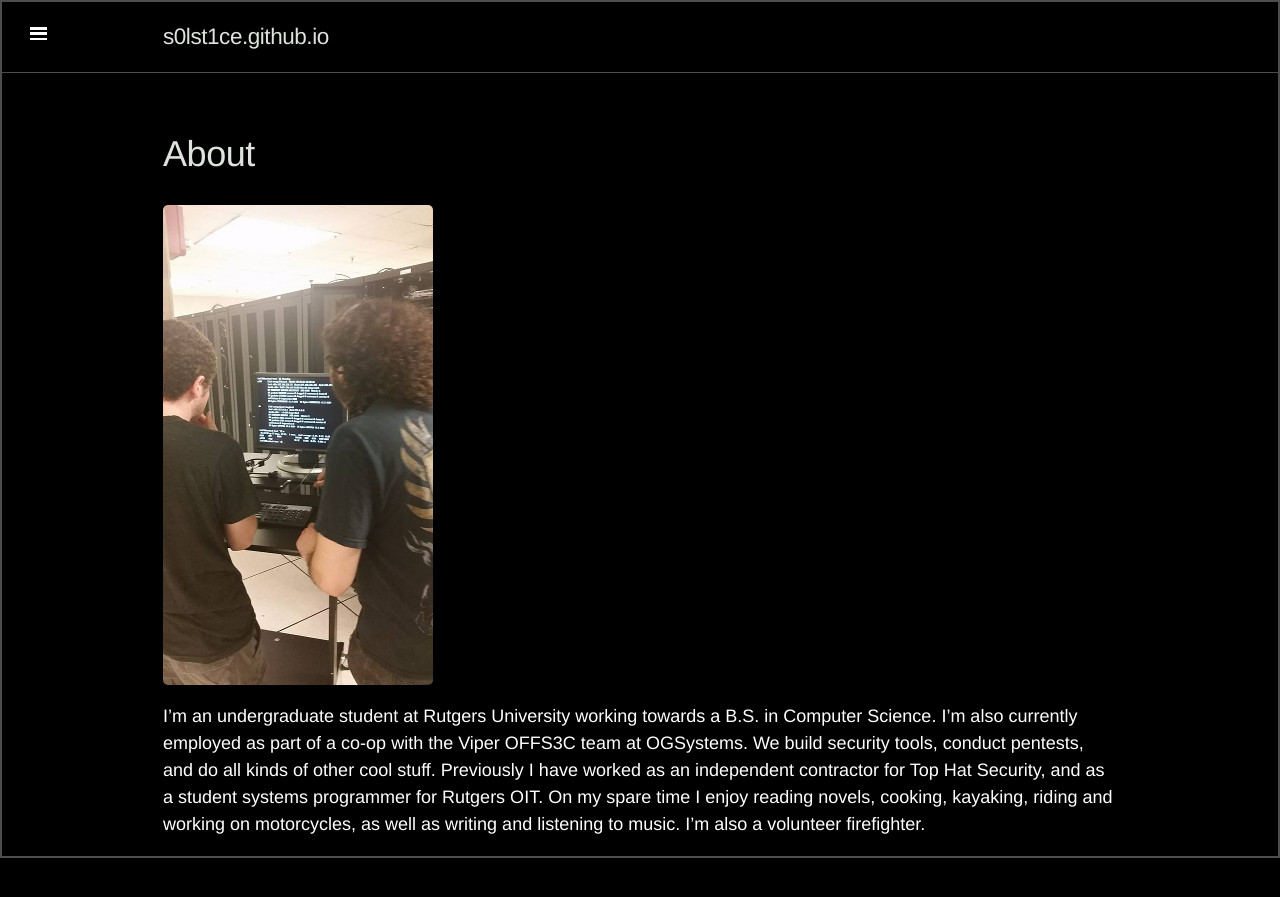
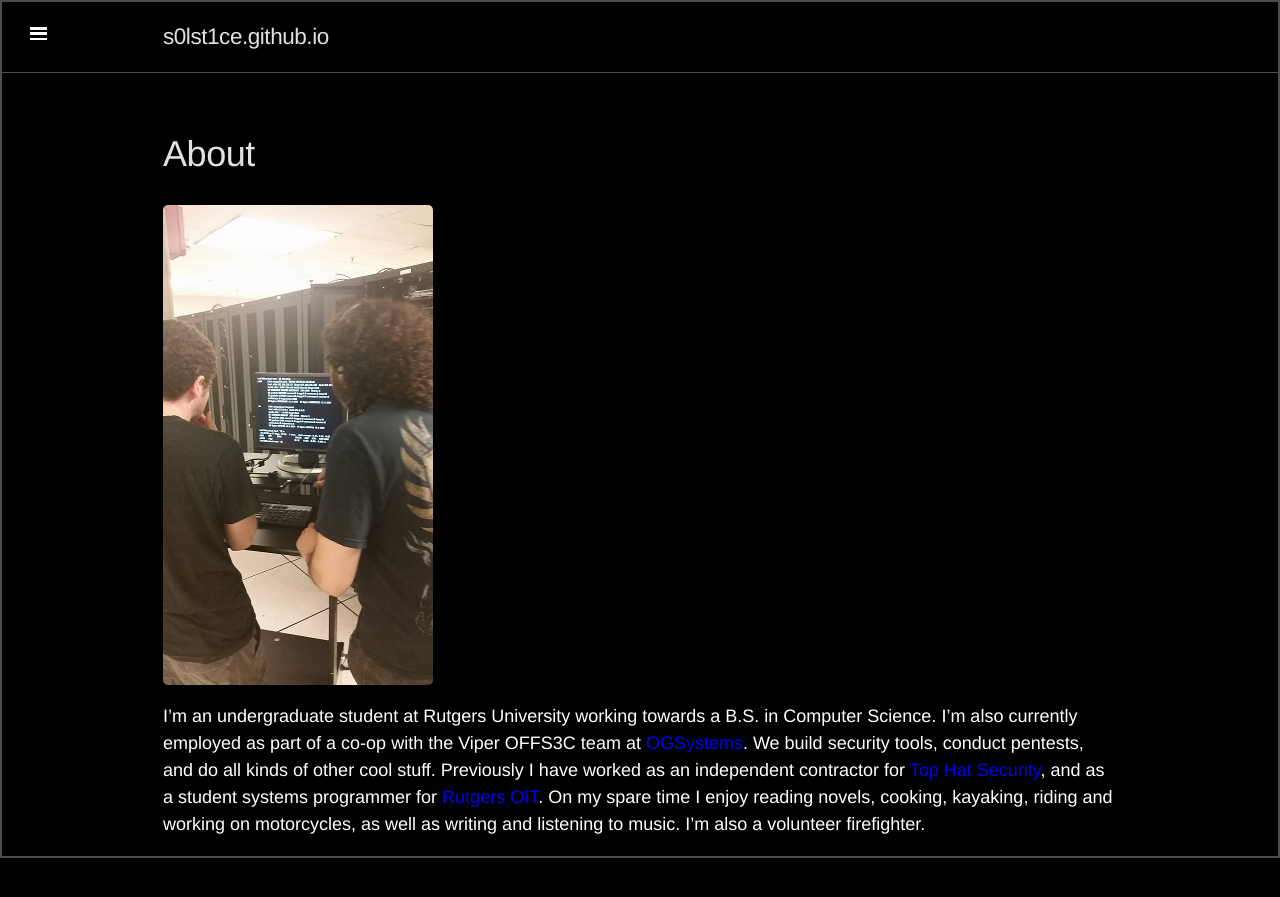
Before and after one commit to s0lst1c3/s0lst1c3.github.io, a Jekyll site: the page built from about/index.md, in a window 1280 px wide. Shown: the top 897 px of the page. Built offline with Jekyll 4.4.1, drawn with Linux system fonts in a browser that asks for light colours; Markdown is read by kramdown in place of the engine named in the settings; some of the changed lines change nothing that is shown.

Commit message:
updating

```diff
--- a/about/index.md
+++ b/about/index.md
@@ -6,4 +6,4 @@ layout: page
 ![about pic]({{ site.baseurl }}images/crashcart.png)
 
 
-I'm an undergraduate student at Rutgers University working towards a B.S. in Computer Science. I'm also currently employed as part of a co-op with the Viper OFFS3C team at OGSystems. We build security tools, conduct pentests, and do all kinds of other cool stuff. Previously I have worked as an independent contractor for Top Hat Security, and as a student systems programmer for Rutgers OIT. On my spare time I enjoy reading novels, cooking, kayaking, riding and working on motorcycles, as well as writing and listening to music. I'm also a volunteer firefighter.
+I'm an undergraduate student at Rutgers University working towards a B.S. in Computer Science. I'm also currently employed as part of a co-op with the Viper OFFS3C team at [OGSystems](https://ogsystems.com). We build security tools, conduct pentests, and do all kinds of other cool stuff. Previously I have worked as an independent contractor for [Top Hat Security](https://top-hat-sec.com), and as a student systems programmer for [Rutgers OIT](https://oit.rutgers.edu). On my spare time I enjoy reading novels, cooking, kayaking, riding and working on motorcycles, as well as writing and listening to music. I'm also a volunteer firefighter.
```
